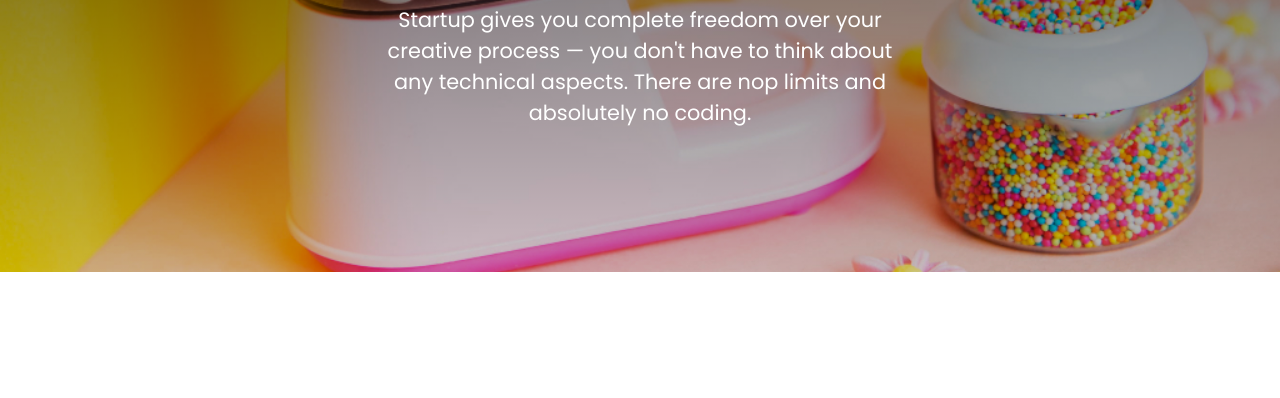
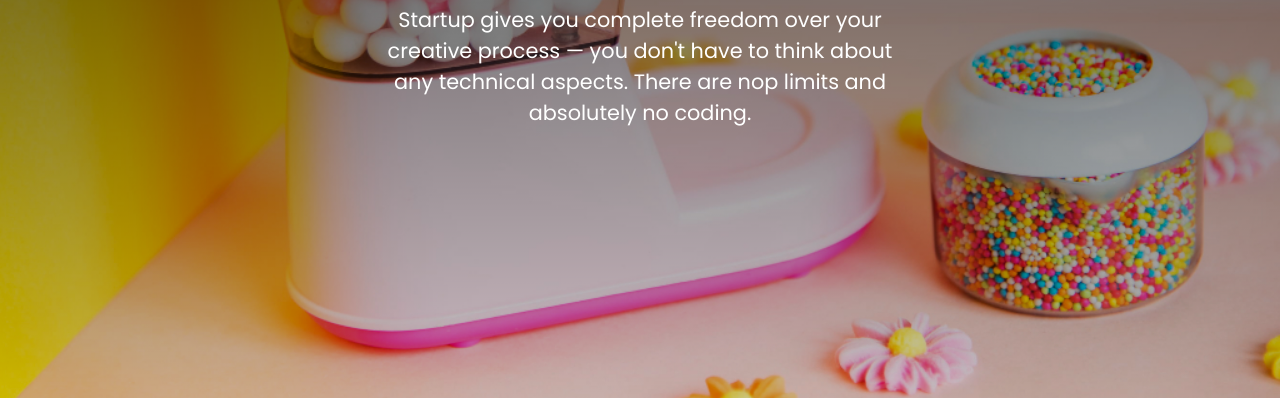
Before and after one commit to VSLuis1/frontend-dev-assignment, a plain HTML site: page index.html in a window 1280 px wide. Shown: the part 402-800 px from the top of the page. Drawn offline with nearby package versions, Linux system fonts and the light colour scheme.

Commit message:
add styling using css

```diff
--- a/styles.css
+++ b/styles.css
@@ -78,7 +78,7 @@ header {
   background-position: center center;
   background-size: cover;
   background-repeat: no-repeat;
-  /* height: 100vh; */
+  height: 100vh;
 }
 
 
```
